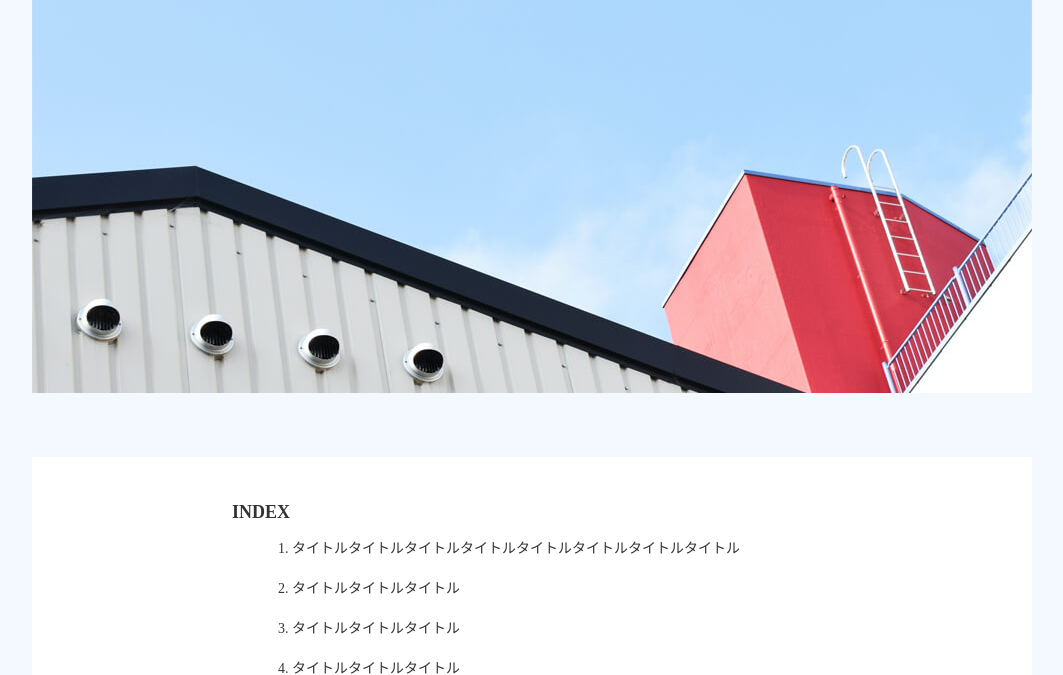
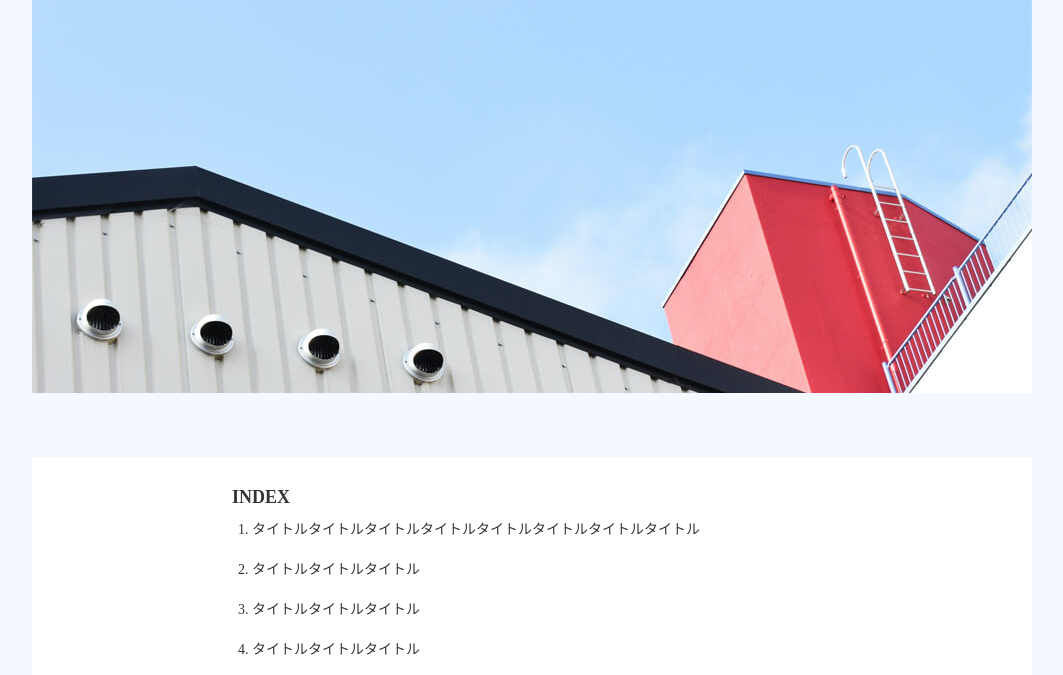
Before and after one commit to Yuto299/Photo-site, a plain HTML site: page index.html in a window 1280 px wide. Shown: the part 100-775 px from the top of the page, without its empty margins (108-1171 px from the left). Drawn offline with Linux system fonts and the light colour scheme; some packages are replaced by stand-ins of ours.

Commit message:
ress.cssの記述を追加

```diff
--- a/index.html
+++ b/index.html
@@ -6,6 +6,7 @@
     <meta name="viewport" content="width=device-width, initial-scale=1.0" />
     <link rel="icon" href="./img/favicon.ico" />
     <link rel="stylesheet" href="./style.css" />
+    <link rel="stylesheet" href="https://unpkg.com/ress/dist/ress.min.css" />
     <title>PHOTO BOOK</title>
   </head>
 
```
